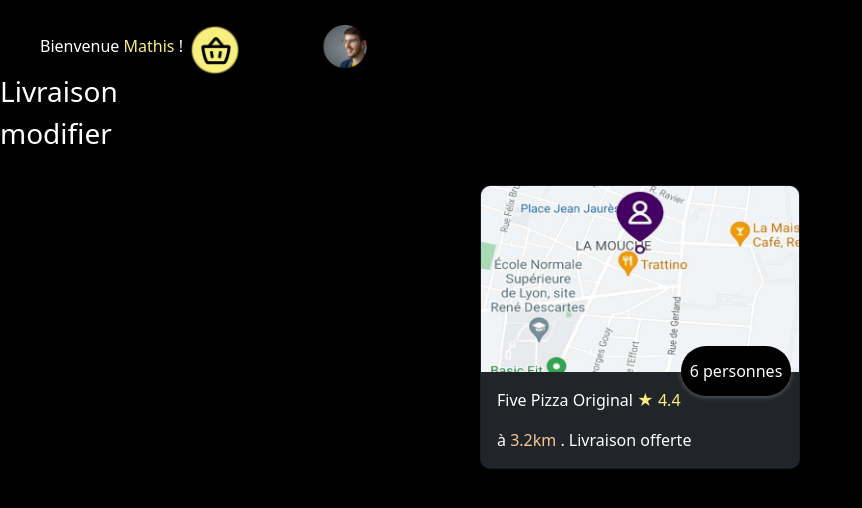
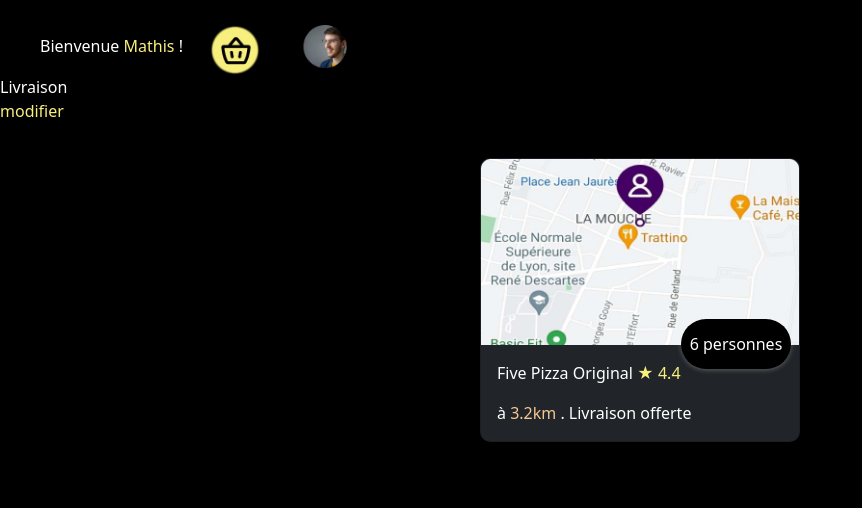
Before and after one commit to Mathis-Lemeunier/Distanciel, a plain HTML site: page index.html in a window 1280 px wide. Shown: the whole page, without its empty margins (0-862 px from the left). Drawn offline with nearby package versions, Linux system fonts and the light colour scheme.

Commit message:
Add files via upload

```diff
--- a/index.html
+++ b/index.html
@@ -18,11 +18,14 @@
         </div>
     </div>
 
-    <div class="livraison">
-        <h3>Livraison</h3>
-    </div>
-    <div class="livraison">
-        <h3>modifier</h3>
+    <div class="liv">
+        <div class="livraison">
+            <a>Livraison<a>
+        </div>
+
+        <div class="modifier">
+            <a>modifier<a>
+        </div>
     </div>
 
     <div class="carte1">
--- a/style.css
+++ b/style.css
@@ -41,7 +41,7 @@ h2{
 
 .left{
     display:flex;
-    justify-content: space-between;
+    justify-content: space-around;
     width: 180px;
 }
 
@@ -111,3 +111,7 @@ border-radius: 10px;
 .livraison{
     color: white;
 }
+
+.modifier{
+    color:#F8F07E ;
+}
```
